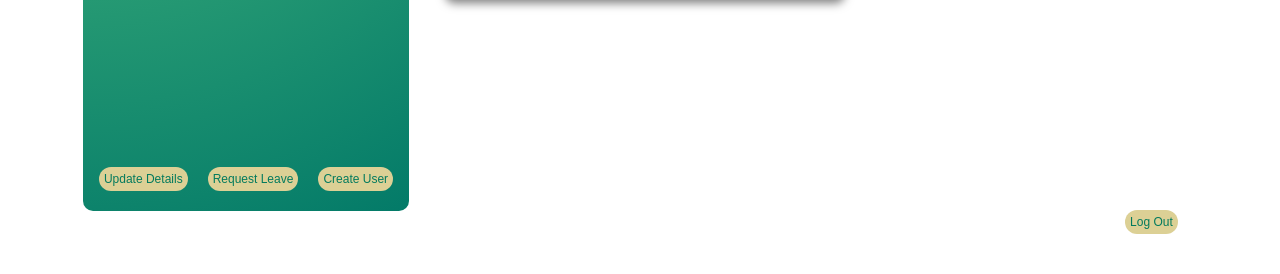
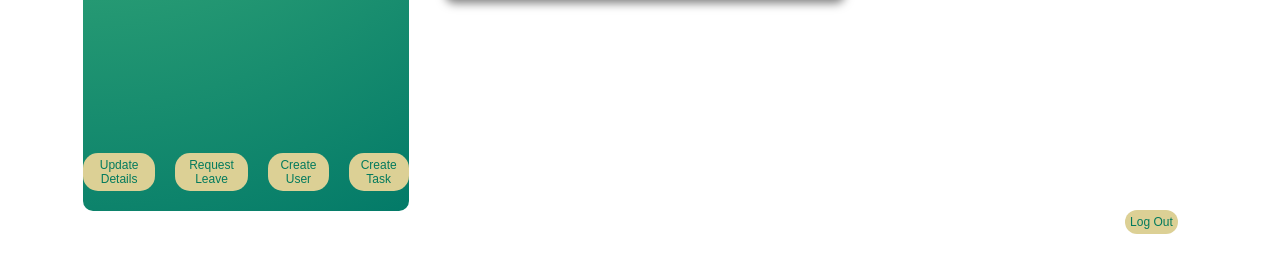
Before and after one commit to Majero11/Pro-people, a Flask app: template app/templates/admin_dashboard.html in a window 1280 px wide. Shown: the part 566-840 px from the top of the page. Run offline with Flask 3, Linux system fonts and the light colour scheme; the template is opened without the code that fills it, so the values that code supplies are empty; some libraries are stand-ins or nearby versions.

Commit message:
updated the java script and created a create task button on the admin dashboard

```diff
--- a/app/static/js/admin_dashboard/admin_dashboard.js
+++ b/app/static/js/admin_dashboard/admin_dashboard.js
@@ -13,6 +13,9 @@ const adminRequestDetails = document.querySelector('.admin_request_details');
 const reviewRequest = document.getElementById('requestView');
 const usersView = document.getElementById('usersView');
 const cancelBtn = document.querySelector('.cancel-btn');
+const taskSection = document.querySelector('.Create-task-section');
+const taskBtn = document.querySelector('.btn_create_task');
+const taskView = document.getElementById('tasksView');
 
 
 
@@ -59,6 +62,19 @@ Request.addEventListener('click', () => {
     AdminRequest.style.background = 'none';
 });
 
+taskBtn.addEventListener('click', () => {
+    taskSection.style.display = 'flex';
+    reviewRequest.style.display = 'none';
+    adminRequestDetails.style.display = 'none';
+    usersView.style.display = 'none';
+    Request.style.background = '#037A5D';
+    Request.style.color = '#fff';
+    Users.style.background = 'none';
+    Users.style.color = '#037A5D';
+    AdminRequest.style.color = '#037A5D';
+    AdminRequest.style.background = 'none';
+});
+
 AdminRequest.addEventListener('click', () => {
     adminRequestDetails.style.display = 'flex';
     usersView.style.display = 'none';
--- a/app/templates/admin_dashboard.html
+++ b/app/templates/admin_dashboard.html
@@ -24,6 +24,7 @@
                     <button class="btn profile_btns btn_update_details">Update Details</button>
                     <button class="btn profile_btns btn_request_leave">Request Leave</button>
                     <button class="btn profile_btns btn_create_user">Create User</button>
+                    <button class="btn profile_btns btn_create_task">Create Task</button>
                 </div>
 
             </div>
```
